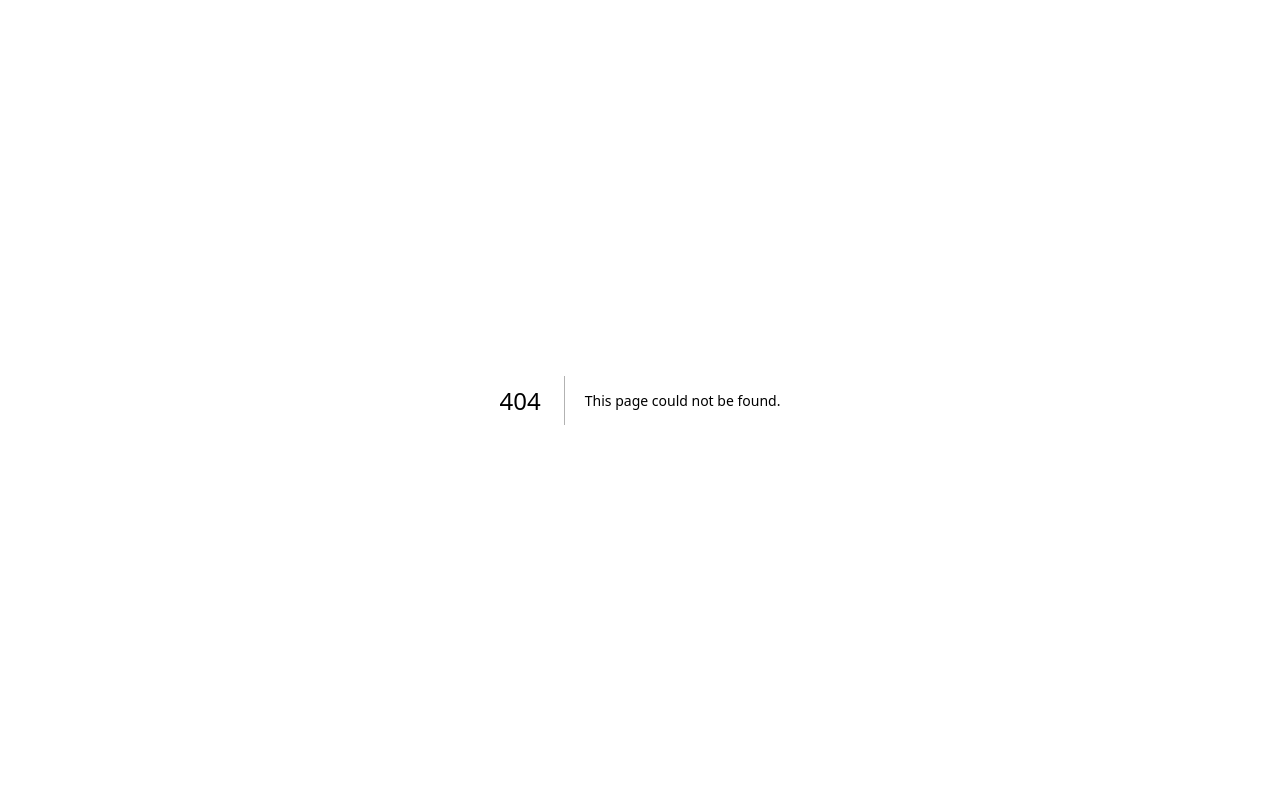
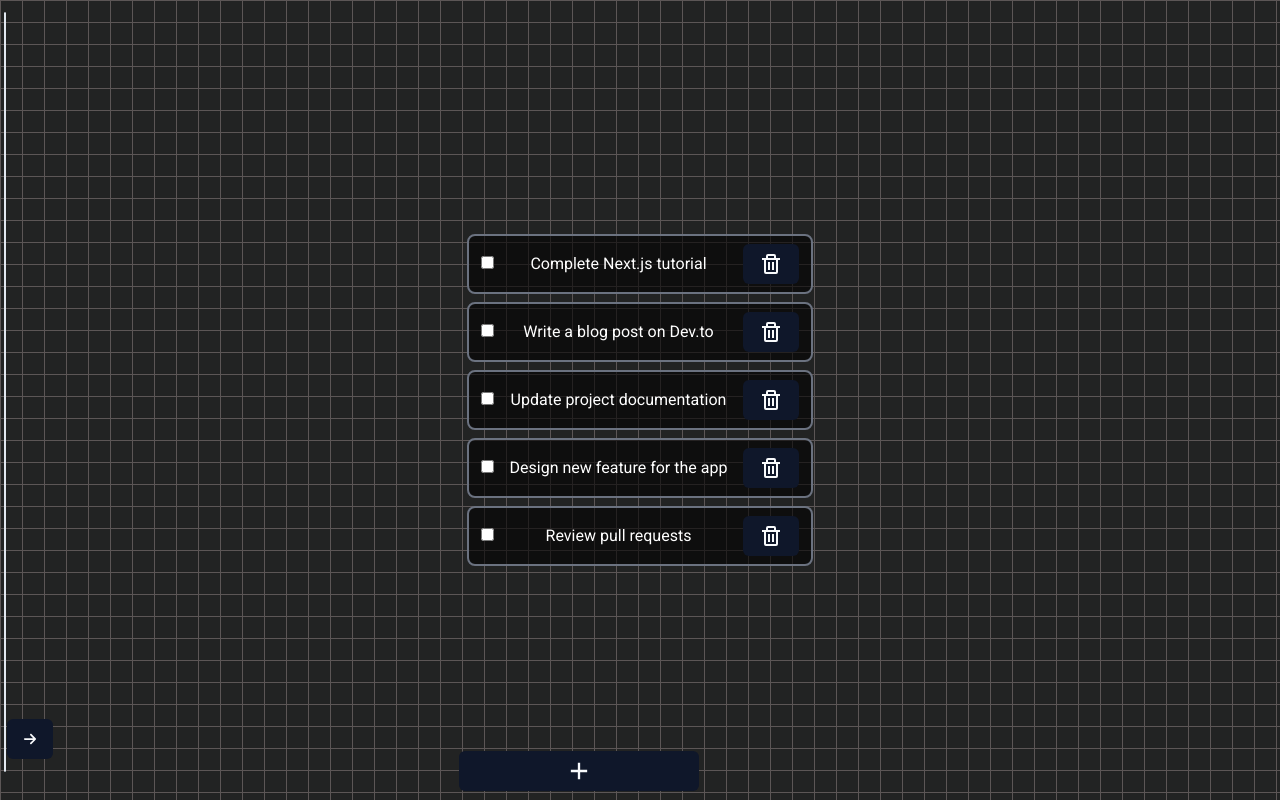
Before and after one commit to ZendeAditya/framer-motion-challenge, a Next.js app: page /challenges/Day10 in a window 1280 px wide. Before the commit this address had no page. Built offline with nearby package versions, Linux system fonts and the light colour scheme.

Commit message:
Day 10 - Exit Animation Completed

```diff
--- /dev/null
+++ b/src/app/challenges/Day10/page.tsx
@@ -0,0 +1,16 @@
+import React from "react";
+
+import { Metadata } from "next";
+import Day10ExitAnimation from "@/components/Day10ExitAnimation";
+
+export const metadata: Metadata = {
+  title: "Day 10 | Exit Animation using AnimatePresence",
+  description: "Generated by create next app",
+};
+const ExitAnimation = () => {
+  return <div className="todobackground flex items-center justify-center min-h-screen ">
+    <Day10ExitAnimation/>
+  </div>;
+};
+
+export default ExitAnimation;
--- a/src/app/globals.css
+++ b/src/app/globals.css
@@ -116,3 +116,11 @@ body {
   height: 15px;
   background: red;
 }
+
+.todobackground {
+  background-color: #222323;
+  opacity: 1;
+  background-image: linear-gradient(#5c5656 1.1px, transparent 1.1px),
+    linear-gradient(to right, #5c5656 1.1px, #222323 1.1px);
+  background-size: 22px 22px;
+}
--- /dev/null
+++ b/src/components/Day10ExitAnimation.tsx
@@ -0,0 +1,140 @@
+"use client";
+import React, { FormEvent, useState } from "react";
+import { BiPlus, BiTrash } from "react-icons/bi";
+import { Button } from "./ui/button";
+import { motion, AnimatePresence } from "framer-motion";
+import { TODOS } from "../../utils/todo";
+interface Todo {
+  id: number;
+  name: string;
+  isCompleted: boolean;
+}
+const listVariants = {
+  hidden: {
+    opacity: 0,
+  },
+  visible: {
+    opacity: 1,
+    transition: {
+      staggerChildren: 0.4,
+    },
+  },
+};
+
+const itemVariants = {
+  hidden: { opacity: 0, y: 20 },
+  visible: { opacity: 1, y: 0 },
+  exit: {
+    opacity: 0,
+    x: -100, // Moves the item 100 pixels to the left
+    transition: {
+      duration: 0.5,
+      ease: "easeInOut",
+    },
+  },
+};
+
+const Day10ExitAnimation = () => {
+  const [toggleInput, setToggleInput] = useState<boolean>(false);
+  const [addTodo, setAddTodo] = useState<string>("");
+  const [todos, setTodos] = useState<Todo[]>([...TODOS]);
+  const handleDelete = (id: number) => {
+    setTodos(todos.filter((todo) => todo.id !== id));
+  };
+
+  const handleSubmit = (e: FormEvent) => {
+    e.preventDefault();
+    const newTodo: Todo = {
+      id: todos.length + 1,
+      name: addTodo,
+      isCompleted: false,
+    };
+    setTodos([...todos, newTodo]);
+    setToggleInput(false);
+    setAddTodo("");
+  };
+  const handleCheck = (id: number) => {
+    setTodos(
+      todos.map((todo) =>
+        todo.id === id ? { ...todo, isCompleted: !todo.isCompleted } : todo
+      )
+    );
+  };
+
+  return (
+    <section>
+      {/* Render todos */}
+      <div className="text-white">
+        <motion.ul initial="hidden" animate="visible" variants={listVariants}>
+          <AnimatePresence>
+            {todos.map((todo) => (
+              <motion.li
+                whileTap={{ scale: 0.95 }}
+                variants={itemVariants}
+                key={todo.id}
+                className={`flex items-center justify-between gap-4 border-2 py-2 m-2 rounded-lg px-3 bg-black/60 border-gray-500 ${
+                  todo.isCompleted ? "bg-green-500" : "bg-black/60"
+                }`}
+              >
+                <div>
+                  <input
+                    type="checkbox"
+                    name="checkBoxName"
+                    id="CheckBoxId"
+                    checked={todo.isCompleted}
+                    onChange={() => handleCheck(todo.id)}
+                  />
+                </div>
+                <div>
+                  <p>{todo.name}</p>
+                </div>
+                <div>
+                  <Button onClick={() => handleDelete(todo.id)}>
+                    <BiTrash size={24} />
+                  </Button>
+                </div>
+              </motion.li>
+            ))}
+          </AnimatePresence>
+        </motion.ul>
+      </div>
+      {/* Add todos */}
+      <div className="absolute bottom-10">
+        <div>
+          {toggleInput && (
+            <motion.div
+              initial={{ opacity: 0 }}
+              animate={{ opacity: 1 }}
+              transition={{ duration: 0.8, ease: "easeInOut" }}
+              className=""
+            >
+              <form onSubmit={handleSubmit} className="">
+                <textarea
+                  name="textareaName"
+                  id="textareaId"
+                  className="w-80 h-40 rounded-lg text-white bg-black outline-none px-2 py-3 resize-none"
+                  placeholder="Add a new Todo..."
+                  required
+                  value={addTodo}
+                  onChange={(e) => setAddTodo(e.target.value)}
+                ></textarea>
+                <div className="absolute bottom-3 px-2">
+                  <Button type="submit" className="w-52 text-white">
+                    Add Todo
+                  </Button>
+                </div>
+              </form>
+            </motion.div>
+          )}
+        </div>
+        <div className="bottom-0 fixed py-2">
+          <Button className="w-60" onClick={() => setToggleInput(!toggleInput)}>
+            <BiPlus size={28} />
+          </Button>
+        </div>
+      </div>
+    </section>
+  );
+};
+
+export default Day10ExitAnimation;
--- a/src/components/Sidebar.tsx
+++ b/src/components/Sidebar.tsx
@@ -14,6 +14,7 @@ const dayArray = [
   { Day: 7, link: "Day7" },
   { Day: 8, link: "Day8" },
   { Day: 9, link: "Day9" },
+  { Day: 10, link: "Day10" },
 ];
 import { useRouter } from "next/navigation";
 const Sidebar = (props: Props) => {
--- /dev/null
+++ b/utils/todo.ts
@@ -0,0 +1,28 @@
+export const TODOS = [
+    {
+        id: 1,
+        name: "Complete Next.js tutorial",
+        isCompleted: false,
+
+    },
+    {
+        id: 2,
+        name: "Write a blog post on Dev.to",
+        isCompleted: false,
+    },
+    {
+        id: 3,
+        name: "Update project documentation",
+        isCompleted: false,
+    },
+    {
+        id: 4,
+        name: "Design new feature for the app",
+        isCompleted: false,
+    },
+    {
+        id: 5,
+        name: "Review pull requests",
+        isCompleted: false,
+    }
+];
```
